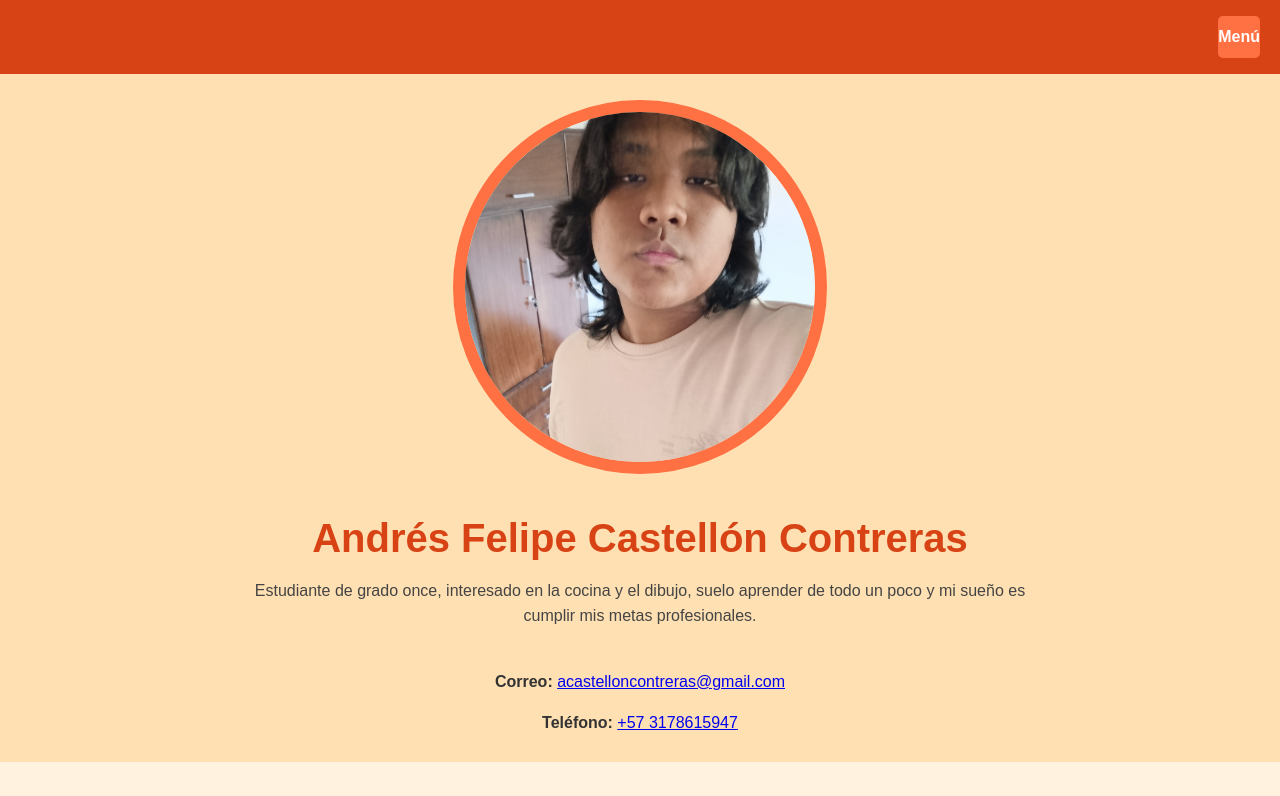
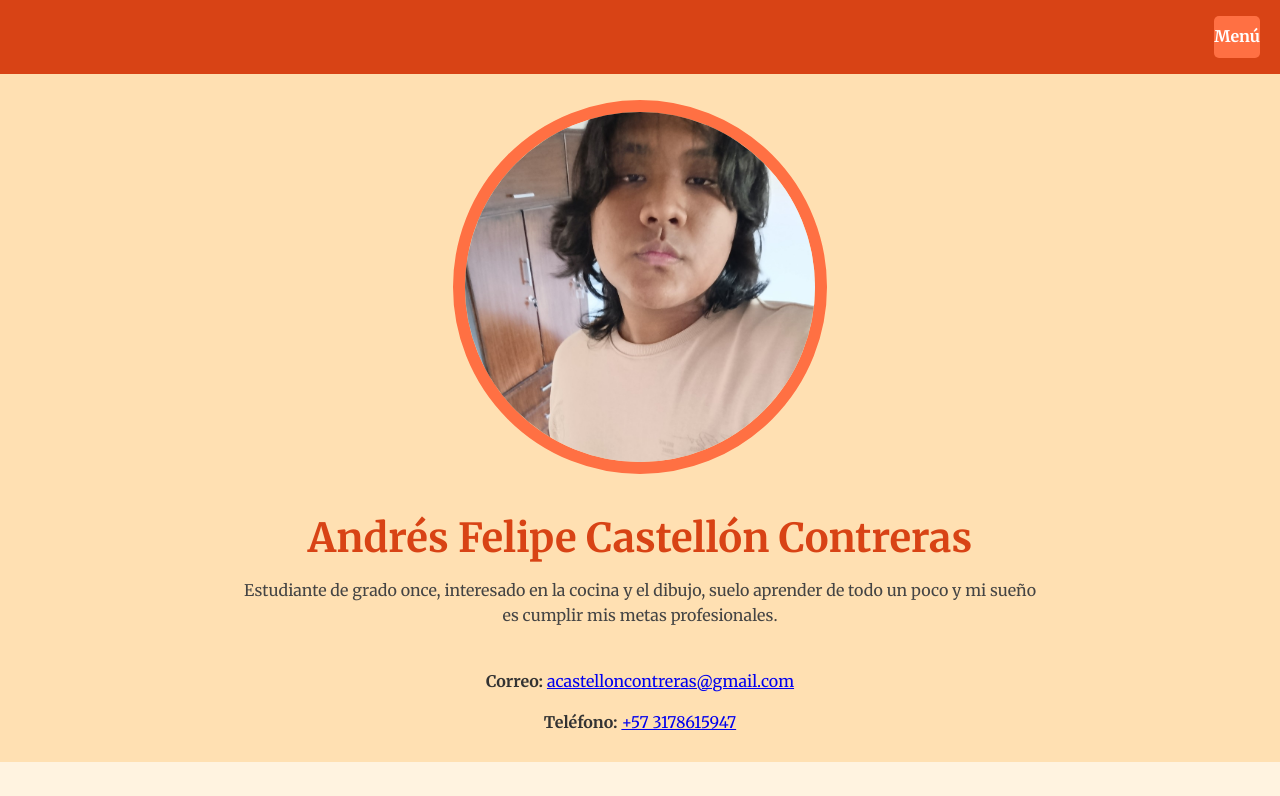
Before and after one commit to Andrescastellon/Milandingpage-, a plain HTML site: page index.html in a window 1280 px wide. Shown: the top 796 px of the page. Drawn offline with Linux system fonts and the light colour scheme; a web font is replaced by a local one.

Commit message:
Update Style.css

```diff
--- a/Style.css
+++ b/Style.css
@@ -1,3 +1,5 @@
+
+@import url('https://fonts.googleapis.com/css2?family=Merriweather:wght@300;400;700&display=swap');
 
 :root {
     --primary-color: #ff7043;       /* Naranja suave */
@@ -8,7 +10,7 @@
 }
 
 body {
-    font-family: Arial, Helvetica, sans-serif;
+    font-family: 'Merriweather', serif;
     line-height: 1.6;
     margin: 0;
     padding: 0;
@@ -251,4 +253,4 @@ body {
     .list li {
         text-align: center;
     }
-}
+    }
```
